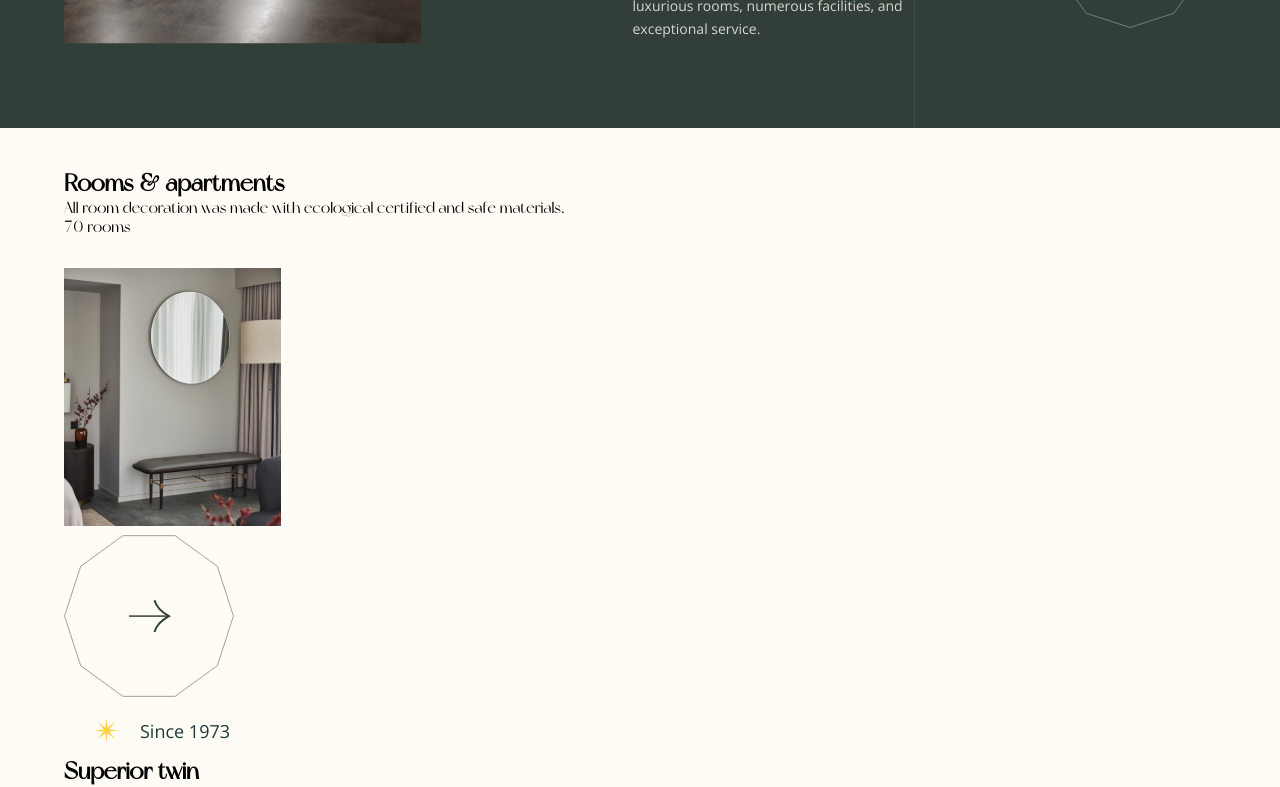
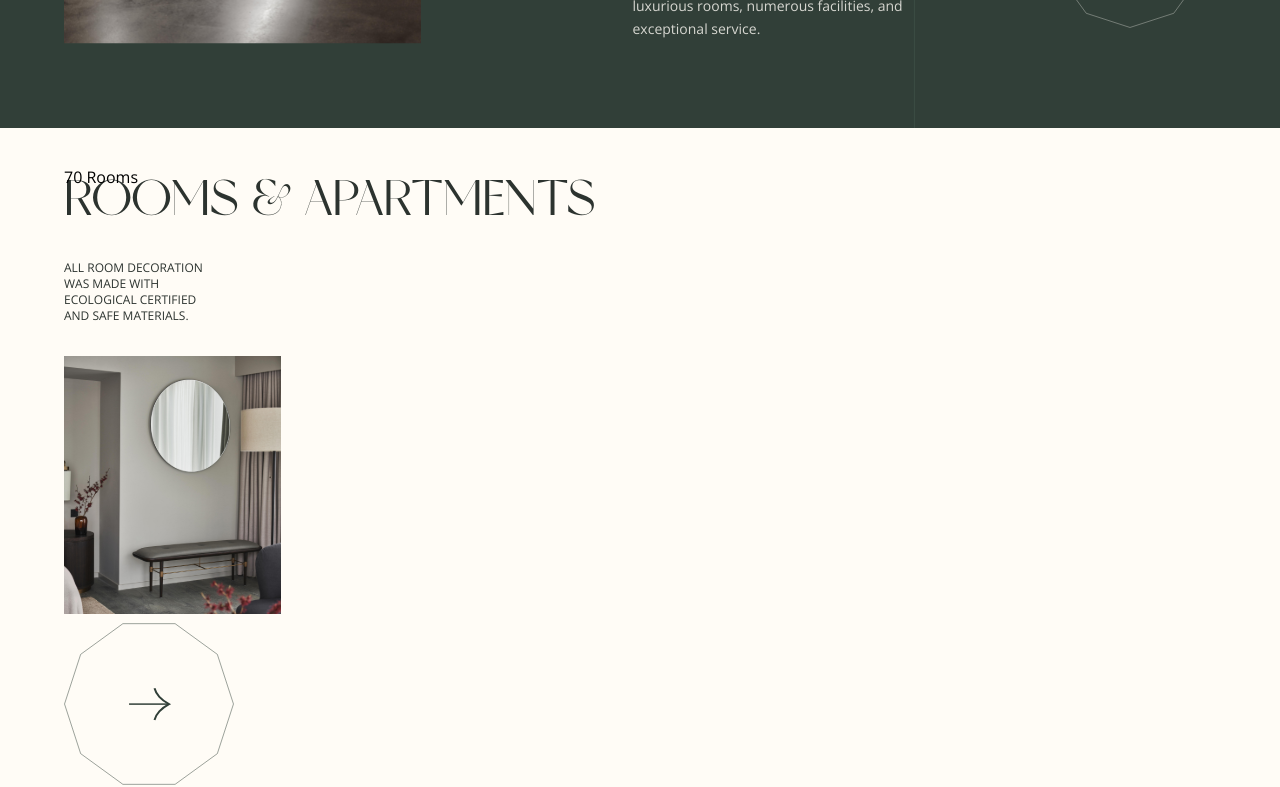
Before and after one commit to gift56/Fullstack-HotelWebsite, a React (Create React App) app: page / in a window 1280 px wide. Shown: the part 1640-2427 px from the top of the page. Built offline with nearby package versions, Linux system fonts and the light colour scheme.

Commit message:
styling some stuff

```diff
--- a/src/App.js
+++ b/src/App.js
@@ -9,6 +9,7 @@ const App = () => {
     whiteColor: "#FFFCF6",
     textColor: "#333333",
     darkColor: "#313F38",
+    darkColor2: "#2c332f",
     mobile: {
       BigLap: "1490px",
       minLap: "1180px",
--- a/src/components/RoomandApartment.jsx
+++ b/src/components/RoomandApartment.jsx
@@ -19,10 +19,12 @@ const RoomandApartment = () => {
           <RoomLeft>
             <h2>Rooms & apartments</h2>
             <p>
-              All room decoration was made with ecological certified and safe
-              materials.
+              <span>All room decoration </span>
+              <span>was made with </span>
+              <span>ecological certified</span>
+              <span> and safe materials.</span>
             </p>
-            <span>70 rooms</span>
+            <span className="rooms">70 rooms</span>
           </RoomLeft>
           <RoomRight>
             <div className="arrowSide">
--- a/src/styles/roomandapartment.styled.js
+++ b/src/styles/roomandapartment.styled.js
@@ -12,8 +12,42 @@ export const RoomArea = styled.div`
   gap: 2rem;
   justify-content: flex-start;
   align-items: flex-start;
+  position: relative;
 `;
 
-export const RoomLeft = styled.div``;
+export const RoomLeft = styled.div`
+  display: flex;
+  flex-direction: column;
+  gap: 2rem;
+  position: relative;
+
+  h2 {
+    font-weight: 400;
+    font-size: 50px;
+    line-height: 60px;
+    text-transform: uppercase;
+    color: ${({ theme }) => theme.darkColor2};
+  }
+  p {
+    font-weight: 400;
+    font-size: 12px;
+    line-height: 16px;
+    text-transform: uppercase;
+    color: ${({ theme }) => theme.darkColor2};
+    span {
+      font-family: "Open Sans", sans-serif !important;
+      display: block;
+    }
+  }
+  .rooms {
+    position: absolute;
+    top: 0;
+    font-weight: 400;
+    font-size: 16px;
+    line-height: 19px;
+    font-family: "Open Sans", sans-serif !important;
+    text-transform: capitalize;
+  }
+`;
 
 export const RoomRight = styled.div``;
```
